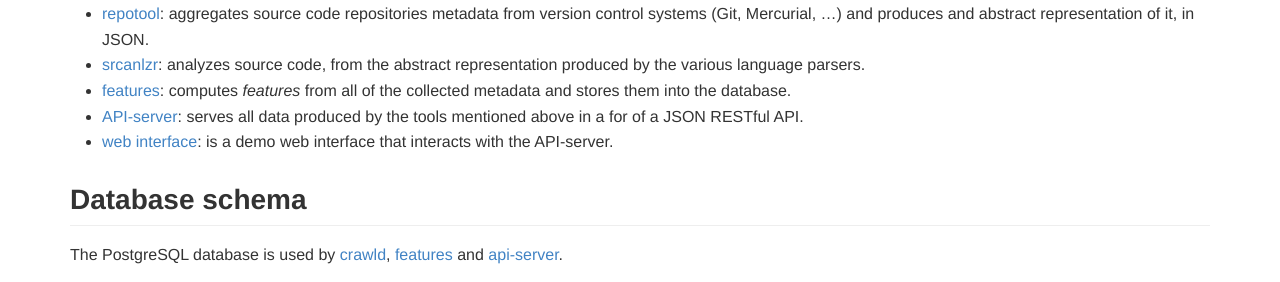
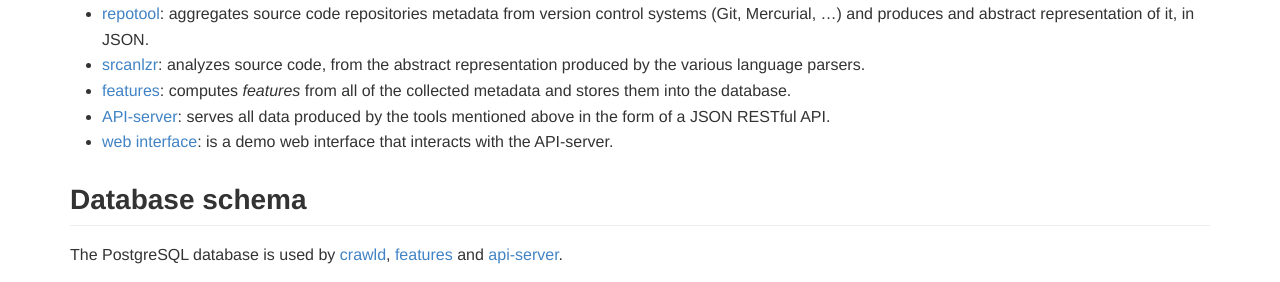
Before and after one commit to DevMine/devmine.github.io, a Jekyll site: the page built from doc/devmine.md, in a window 1280 px wide and 900 px high. Shown: the part 357-639 px from the top of the window. Built offline with Jekyll 4.4.1, drawn with Linux system fonts in a browser that asks for light colours.

Commit message:
doc/devmine: Fix typo.

```diff
--- a/doc/devmine.md
+++ b/doc/devmine.md
@@ -32,7 +32,7 @@ several language parsers:
  * [features][features]: computes _features_ from all of the collected
    metadata and stores them into the database.
  * [API-server][api-server]: serves all data produced by the tools mentioned
-   above in a for of a JSON RESTful API.
+   above in the form of a JSON RESTful API.
  * [web interface][web]: is a demo web interface that interacts with the
    API-server.
 
```
